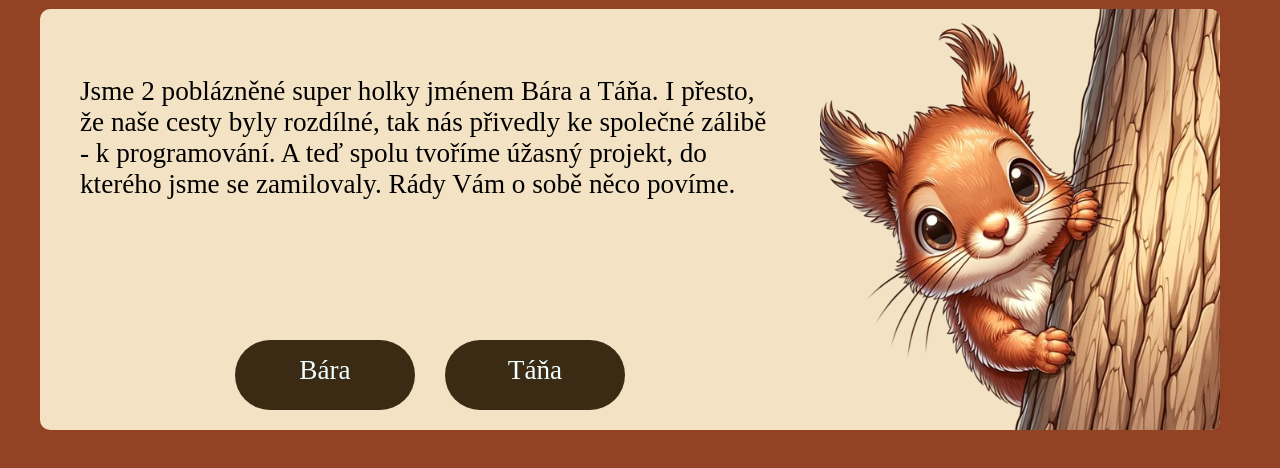
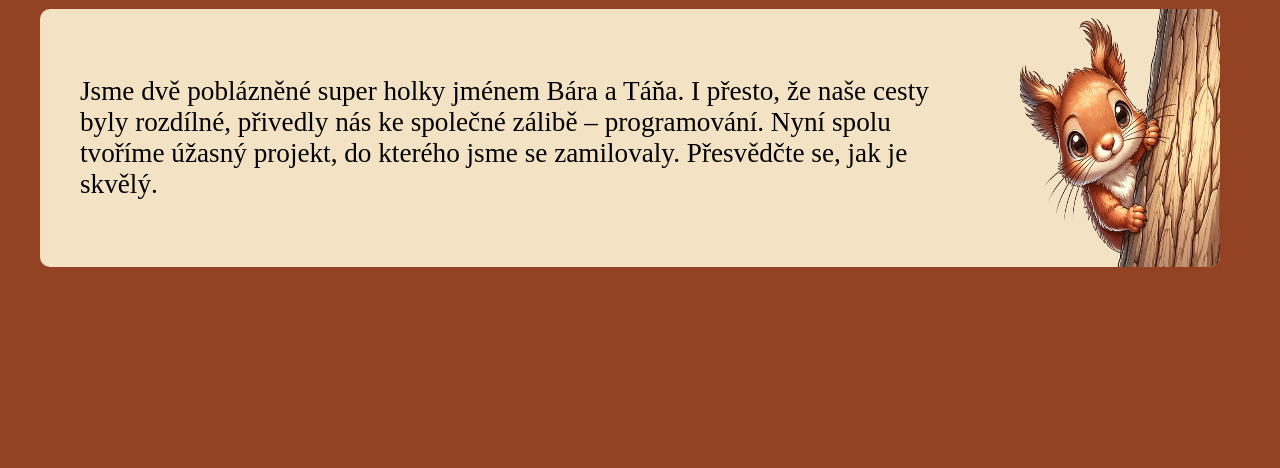
Before and after one commit to BaraT91/o-projektu, a plain HTML site: page O nás/my.html in a window 1280 px wide. Shown: the part 216-684 px from the top of the page. Drawn offline with Linux system fonts and the light colour scheme; a web font is replaced by a local one.

Commit message:
Odstranění stránky Bára. /prava textu o nás a odstranění tlačítek ve složce o nás.

```diff
--- a/Bára/bara.css
+++ /dev/null
@@ -1,78 +0,0 @@
-body {
-  background-color: #934324;
-  margin-left: 40px;
-  margin-right: 40px;
-  min-width: 400px;
-}
-
-h1 {
-  font-family: "Original Surfer", sans-serif;
-  font-weight: 400;
-  font-style: normal;
-  font-size: 6em;
-  text-align: center;
-  margin: 0;
-  padding: 0;
-  line-height: 100%;
-}
-
-.background {
-  background-color: #F3E3C4;
-  background-size: contain;
-  max-width: 100%;
-  height: auto;
-  margin: auto;
-  border-radius: 10px;
-
-}
-
-.main_content {
-  text-align: center;
-  margin-bottom: 20px;
-  display: flex;
-  flex-direction: row;
-}
-
-.text_content {
-  flex-direction: column;
-  margin: 20px;
-}
-
-p {
-  font-family: "Forum", serif;
-  font-weight: 400;
-  font-style: normal;
-  font-size: 2em;
-}
-
-.name {
-  font-family: "Original Surfer", sans-serif;
-  font-weight: 400;
-  font-style: normal;
-  font-size: 3em;
-  align-items: center;
-}
-
-.bara {
-  height: 100%;
-  width: 300px;
-  border-radius: 10px;
-}
-
-@media (max-width: 768px) {
-  h1 {
-    font-size: 3em;
-  }
-
-  p {
-    font-size: 1.5em;
-  }
-
-  .bara {
-    width: 50%;
-  }
-
-  .main_content {
-    flex-direction: column;
-  }
-}
--- a/O nás/my.css
+++ b/O nás/my.css
@@ -22,7 +22,7 @@ h1 {
   background-size: contain;
   max-width: 100x;
   height: auto;
-  margin:auto;
+  margin: auto;
   border-radius: 10px;
   display: flex;
 }
@@ -46,34 +46,9 @@ a {
 }
 
 
-.tlacitka {
-  display: flex;
-  justify-content: center;
-  flex-wrap: wrap;
-  column-gap: 30px;
-  border-radius: 10px;
-  color: azure;
-  margin-top: 100px;
-  align-items: center;
-  padding-bottom: 20px;
-  ;
-}
-
-.bara,
-.tana {
-  background-color: #3C2B14;
-  width: 180px;
-  height: 55px;
-  border-radius: 45px;
-  text-align: center;
-  padding-top: 15px;
-  color: azure;
-  text-decoration: none;
-}
-
 .obrazek_lezouci {
   height: 100%;
-  width: 400px;
+  width: 200px;
   border-radius: 10px
 }
 
@@ -86,16 +61,4 @@ a {
   a {
     font-size: 1.5em;
   }
-
-  .tlacitka {
-    flex-direction: column;
-    align-items: center;
-
-  }
-
-  .bara,
-  .tana {
-    width: 100%;
-    margin-bottom: 10px;
-  }
 }
--- a/O nás/my.html
+++ b/O nás/my.html
@@ -39,15 +39,8 @@
   <div class="background">
     <div class="main_content">
       <p>
-        Jsme 2 poblázněné super holky jménem Bára a Táňa. I přesto, že naše
-        cesty byly rozdílné, tak nás přivedly ke společné zálibě - k
-        programování. A teď spolu tvoříme úžasný projekt, do kterého jsme se
-        zamilovaly. Rády Vám o sobě něco povíme.
+        Jsme dvě poblázněné super holky jménem Bára a Táňa. I přesto, že naše cesty byly rozdílné, přivedly nás ke společné zálibě – programování. Nyní spolu tvoříme úžasný projekt, do kterého jsme se zamilovaly. Přesvědčte se, jak je skvělý.
       </p>
-      <div class="tlacitka">
-        <a class="bara" href="../Bára/bara.html">Bára</a>
-        <a class="tana" href="../Táňa/tana.html">Táňa</a>
-      </div>
     </div>
     <div class="photo">
       <img src="../img/Lezouci.png" alt="Lezoucí" class="obrazek_lezouci" />
```
Also changed, not shown: Bára/bara.html (deleted, +0 -37 lines).
